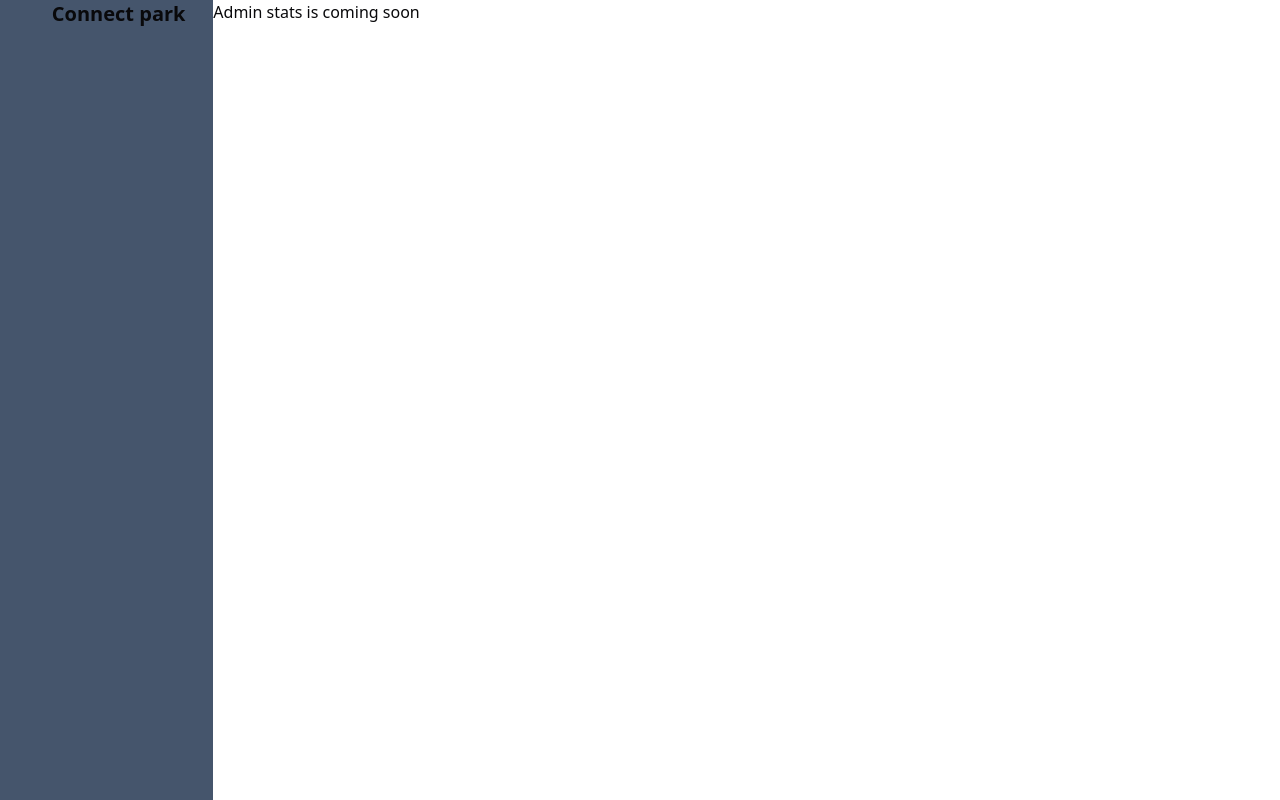
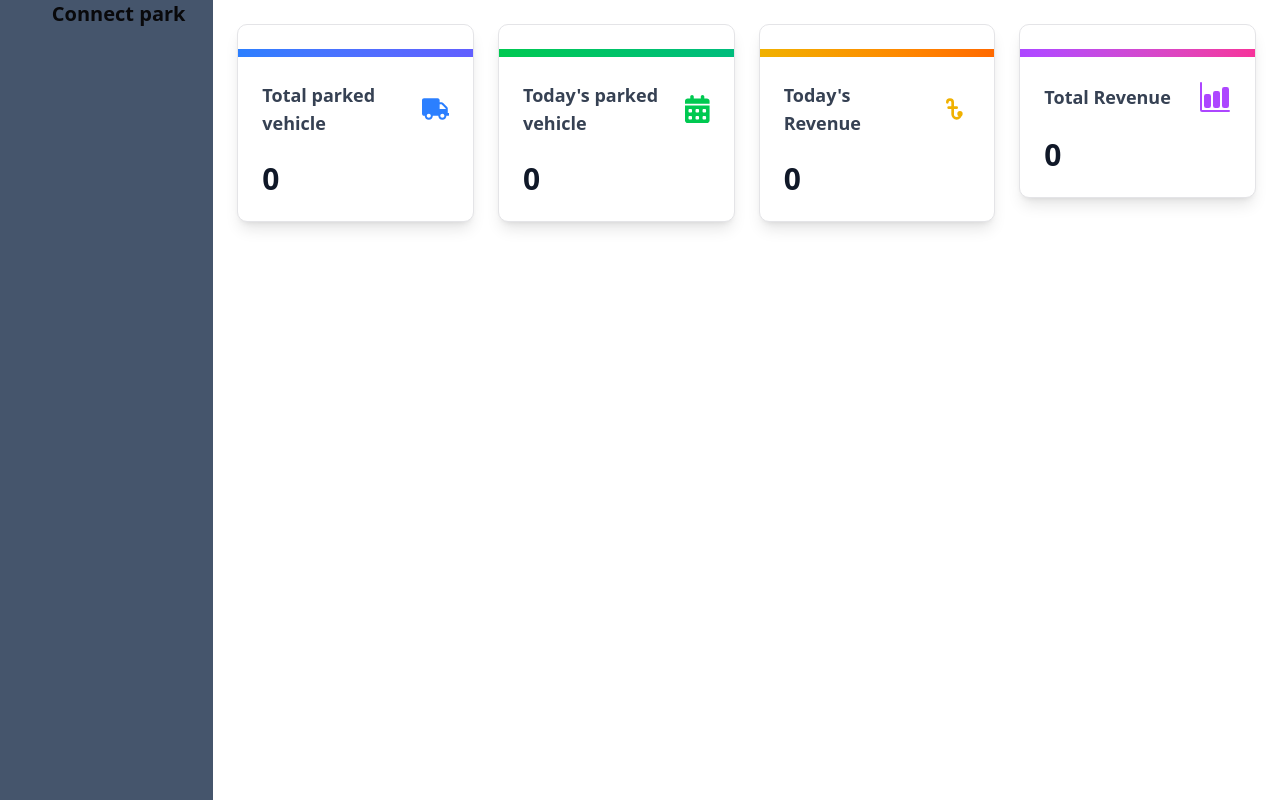
Before and after one commit to mutasim99/connect-Park, a Next.js app: page /dashboard/admin-dashboard in a window 1280 px wide. Built offline with nearby package versions, Linux system fonts and the light colour scheme; no server answers; the database is empty.

Commit message:
added stats info

```diff
--- a/src/app/(dashboardPage)/dashboard/admin-dashboard/page.jsx
+++ b/src/app/(dashboardPage)/dashboard/admin-dashboard/page.jsx
@@ -1,9 +1,79 @@
-import React from 'react'
+'use client'
+import axios from 'axios';
+import React, { useEffect, useState } from 'react'
+import { FaTruck } from 'react-icons/fa';
+import { TbCurrencyTaka } from "react-icons/tb";
+import { FaCalendarDays } from "react-icons/fa6";
+import { IoBarChart } from "react-icons/io5";
+import { motion } from "motion/react"
+import { Card, CardContent, CardHeader, CardTitle } from '@/components/ui/card';
 
 export default function AdminDashboard() {
-  return (
-    <div>
-      <h2>Admin stats is coming soon</h2>
-    </div>
-  )
+    const [stats, setStats] = useState(null);
+
+    useEffect(() => {
+        const fetchStats = async () => {
+            const { data } = await axios.get('/api/dashboard/admin-stats')
+            setStats(data)
+        }
+        fetchStats();
+    }, [])
+
+    const cards = [
+        {
+            title: 'Total parked vehicle',
+            value: stats?.totalParked,
+            icons: <FaTruck className='w-8 h-8 text-blue-500' />,
+            gradient: 'from-blue-500 to-indigo-500'
+        },
+        {
+            title: "Today's parked vehicle",
+            value: stats?.todaysParked,
+            icons: <FaCalendarDays className='w-8 h-8 text-green-500' />,
+            gradient: 'from-green-500 to-emerald-500'
+        },
+
+        {
+            title: "Today's Revenue",
+            value: stats?.todaysRevenue,
+            icons: <TbCurrencyTaka className='w-8 h-8 text-yellow-500' />,
+            gradient: 'from-yellow-500 to-orange-500'
+        },
+        {
+            title: 'Total Revenue',
+            value: stats?.totalRevenue,
+            icons: <IoBarChart className='w-8 h-8 text-purple-500' />,
+            gradient: 'from-purple-500 to-pink-500'
+        },
+    ]
+
+    return (
+
+        <div>
+            <div className='grid grid-cols-2 md:grid-cols-4 gap-6 p-6'>
+                {
+                    cards.map((card, i) => (
+                        <motion.div key={i}
+                            initial={{ y: 50, opacity: 0 }}
+                            animate={{ y: 0, opacity: 1 }}
+                            transition={{duration:1, delay: i * 0.1 }}
+                        >
+                            <Card className='overflow-hidden shadow-lg rounded-lg'>
+                                <div className={`h-2 bg-gradient-to-r ${card.gradient}`} />
+                                <CardHeader className='flex flex-row justify-between items-center'>
+                                    <CardTitle className='text-lg font-semibold text-gray-700'>
+                                        {card.title}
+                                    </CardTitle>
+                                    {card.icons}
+                                </CardHeader>
+                                <CardContent>
+                                    <p className='text-3xl font-semibold text-gray-900'>{card.value}</p>
+                                </CardContent>
+                            </Card>
+                        </motion.div>
+                    ))
+                }
+            </div>
+        </div>
+    )
 }
```
